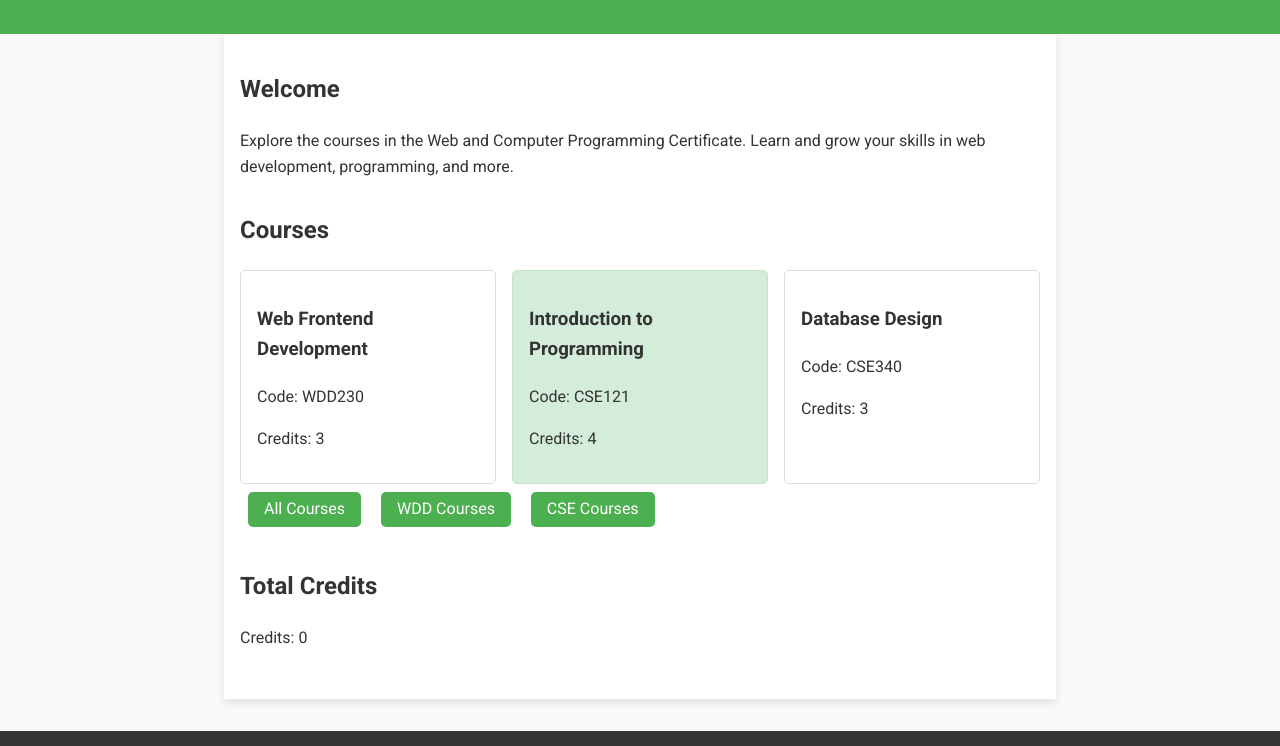
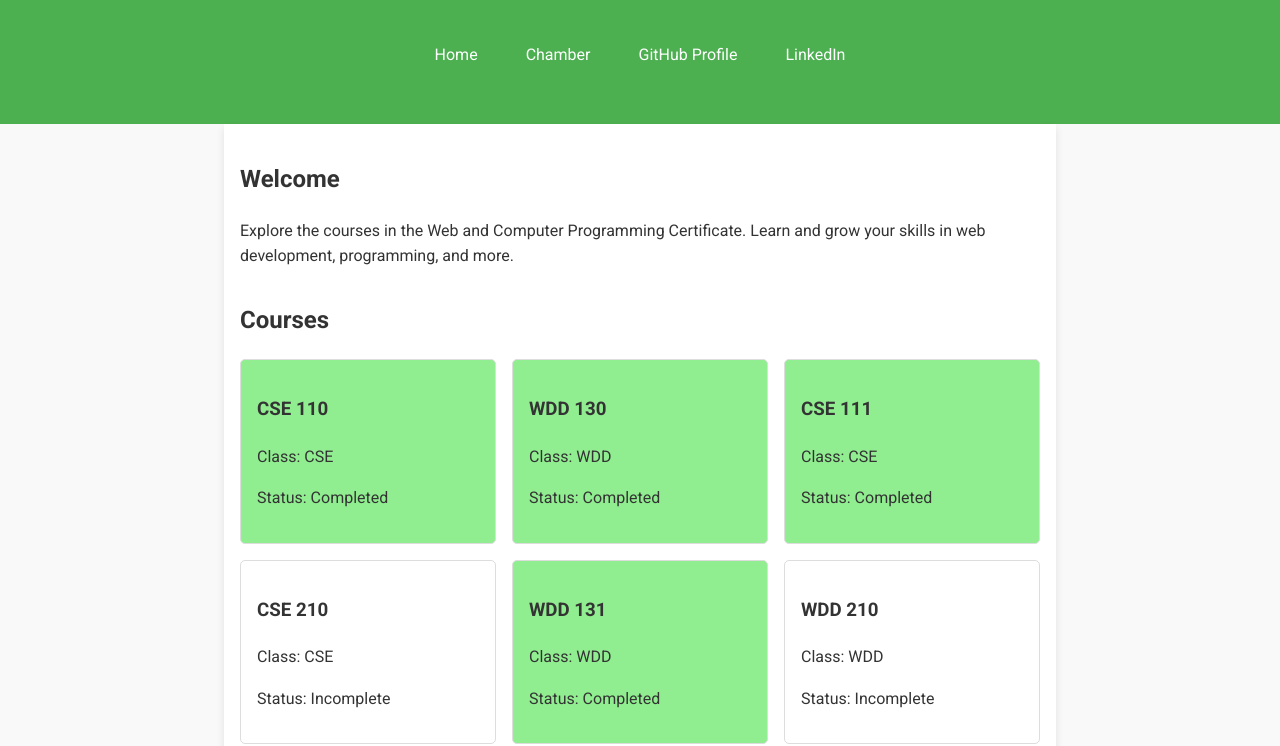
Before and after one commit to kevinvillajim/wdd231, a plain HTML site: page index.html in a window 1280 px wide. Shown: the part 92-838 px from the top of the page. Drawn offline with Linux system fonts and the light colour scheme.

Commit message:
finnished week6

```diff
--- a/index.html
+++ b/index.html
@@ -1,26 +1,30 @@
 <!DOCTYPE html>
 <html lang="en">
+
 <head>
 	<meta charset="UTF-8" />
 	<meta name="viewport" content="width=device-width, initial-scale=1.0" />
-		<meta
-			name="description"
-			content="Course home page for Web and Computer Programming Certificate"
-		/>
+	<meta name="description" content="Course home page for Web and Computer Programming Certificate" />
 	<meta name="author" content="Kevin Villacreses" />
 	<title>Course Home Page</title>
 	<link rel="stylesheet" href="styles/normalize.css" />
 	<link rel="stylesheet" href="styles/stlyes.css" />
-		<link
-			href="https://fonts.googleapis.com/css2?family=Roboto:wght@400;700&display=swap"
-			rel="stylesheet"
-		/>
+	<link href="https://fonts.googleapis.com/css2?family=Roboto:wght@400;700&display=swap" rel="stylesheet" />
 	<script src="scripts/main.js" defer></script>
 </head>
 
 <body>
 	<header>
 		<h1>Web and Computer Programming Certificate</h1>
+		<nav>
+			<button id="menuToggle" aria-label="Toggle navigation">&#9776;</button>
+			<ul id="navMenu" class="">
+				<li><a href="index.html">Home</a></li>
+				<li><a href="#">Chamber</a></li>
+				<li><a href="https://github.com/kevinvillajim" target="_blank">GitHub Profile</a></li>
+				<li><a href="https://www.linkedin.com/in/kevin-villacreses-1851a7157/" target="_blank">LinkedIn</a></li>
+			</ul>
+		</nav>
 		<nav>
 			<button id="menuToggle" aria-label="Toggle navigation">&#9776;</button>
 			<ul id="navMenu" class="hidden">
@@ -64,4 +68,5 @@
 		<p id="lastModified"></p>
 	</footer>
 </body>
+
 </html>
--- a/scripts/main.js
+++ b/scripts/main.js
@@ -1,6 +1,6 @@
 document.addEventListener("DOMContentLoaded", () => {
   // Handle copyright year dynamically
-	const yearSpan = document.getElementById("year");
+  const yearSpan = document.getElementById("currentYear");
   const currentYear = new Date().getFullYear();
   if (yearSpan) {
     yearSpan.textContent = currentYear;
@@ -14,60 +14,47 @@ document.addEventListener("DOMContentLoaded", () => {
 
   // Courses and Filters
   const courses = [
-		{
-			code: "WDD230",
-			name: "Web Frontend Development",
-			completed: false,
-			class: "WDD",
-			credits: 3,
-		},
-		{
-			code: "CSE121",
-			name: "Introduction to Programming",
-			completed: true,
-			class: "CSE",
-			credits: 4,
-		},
-		{
-			code: "CSE340",
-			name: "Database Design",
-			completed: false,
-			class: "CSE",
-			credits: 3,
-		},
+    { code: "CSE 110", completed: true, class: "CSE" },
+    { code: "WDD 130", completed: true, class: "WDD" },
+    { code: "CSE 111", completed: true, class: "CSE" },
+    { code: "CSE 210", completed: false, class: "CSE" },
+    { code: "WDD 131", completed: true, class: "WDD" },
+    { code: "WDD 210", completed: false, class: "WDD" },
   ];
 
   const courseContainer = document.getElementById("courseCards");
-	const filterButtons = document.querySelectorAll("#courseFilters button");
+  const showAllButton = document.getElementById("showAll");
+  const showWDDButton = document.getElementById("showWDD");
+  const showCSEButton = document.getElementById("showCSE");
 
   function renderCourses(filter = "all") {
-		courseContainer.innerHTML = "";
+    courseContainer.innerHTML = ""; // Clear existing courses
+
     const filteredCourses = courses.filter((course) => {
       if (filter === "all") return true;
-			return filter === "completed" ? course.completed : !course.completed;
+      return course.class === filter;
     });
 
     filteredCourses.forEach((course) => {
       const courseCard = document.createElement("div");
       courseCard.className = "courseCard";
-			if (course.completed) {
-				courseCard.classList.add("completed");
-			}
+      courseCard.style.backgroundColor = course.completed
+        ? "lightgreen"
+        : "white";
+
       courseCard.innerHTML = `
-                    <h3>${course.name}</h3>
-                    <p>Code: ${course.code}</p>
-                    <p>Credits: ${course.credits}</p>
+        <h3>${course.code}</h3>
+        <p>Class: ${course.class}</p>
+        <p>Status: ${course.completed ? "Completed" : "Incomplete"}</p>
       `;
       courseContainer.appendChild(courseCard);
     });
   }
 
-	filterButtons.forEach((button) => {
-		button.addEventListener("click", () => {
-			const filter = button.dataset.filter;
-			renderCourses(filter);
-		});
-	});
+  showAllButton.addEventListener("click", () => renderCourses("all"));
+  showWDDButton.addEventListener("click", () => renderCourses("WDD"));
+  showCSEButton.addEventListener("click", () => renderCourses("CSE"));
 
+  // Initial render of all courses
   renderCourses();
 });
```
Lines whose indentation alone changed are shown as unchanged.
